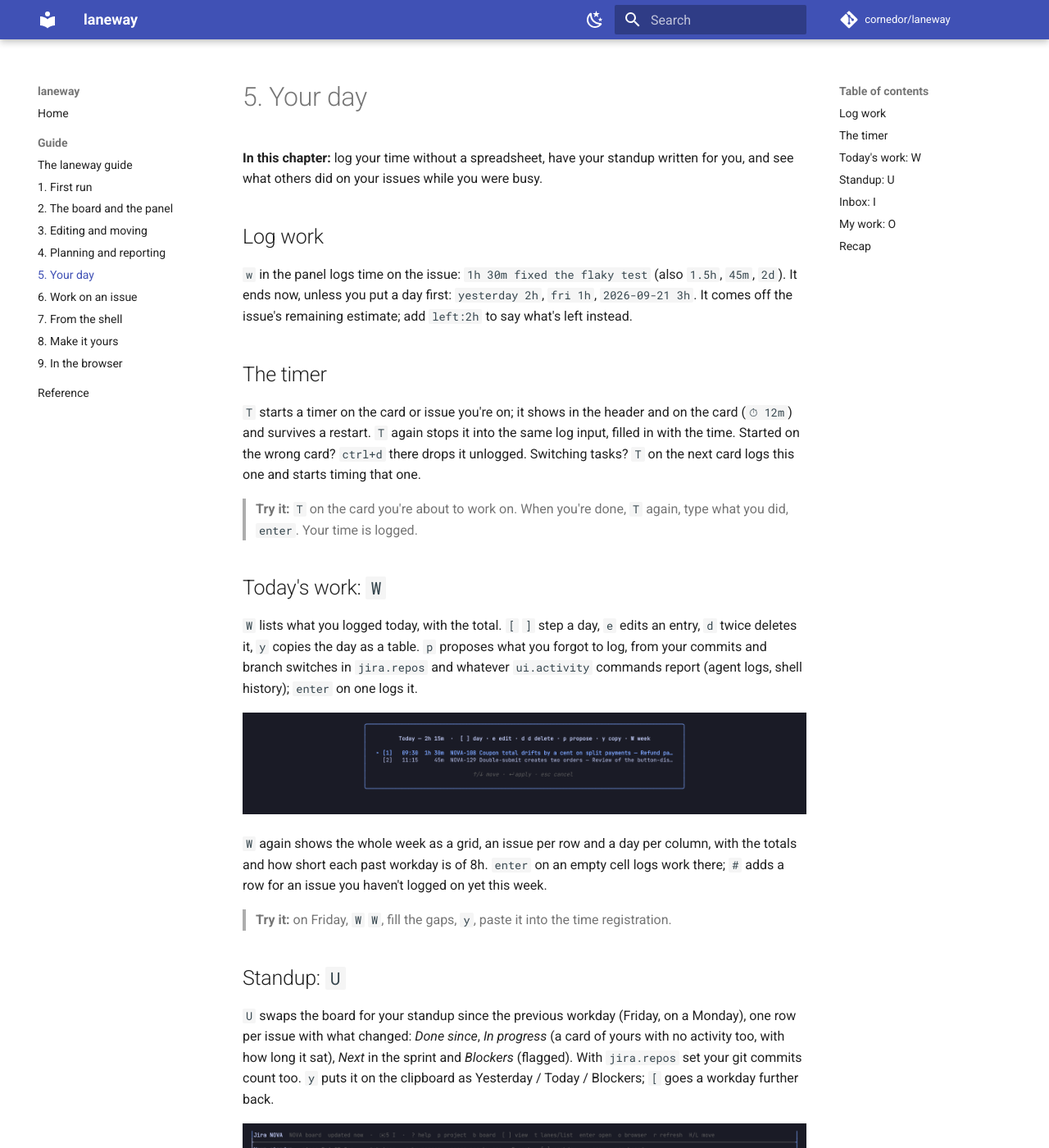
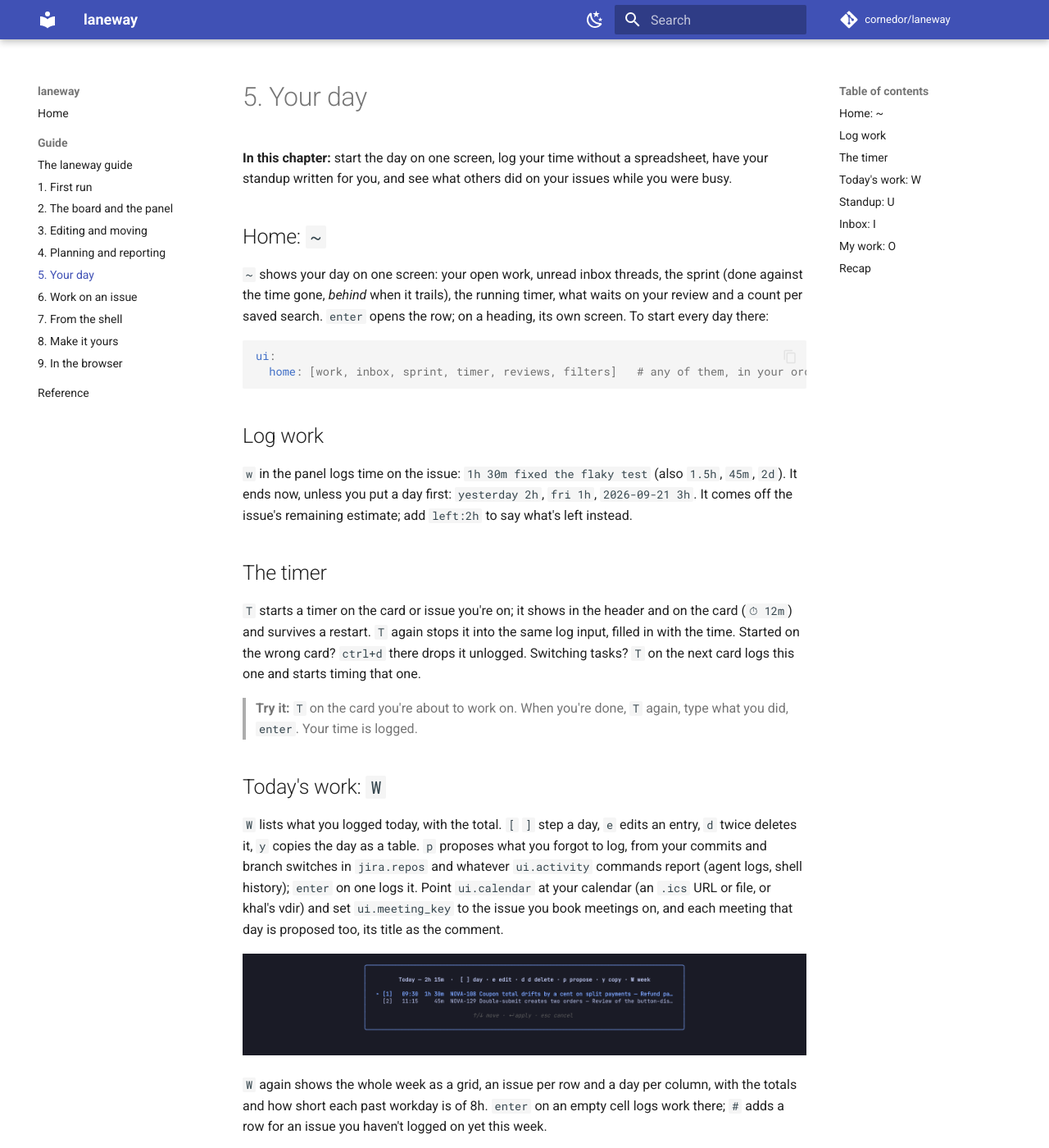
Before and after one commit to cornedor/laneway, an MkDocs documentation site: the page built from docs/guide/05-your-day.md, in a window 1280 px wide and 1400 px high. Shown: the whole window at 82% size. Built offline with MkDocs 1.6.1 and Material for MkDocs 9.7.7, drawn with Linux system fonts in a browser that asks for light colours; comment, search, counter and statistics services are not loaded; some of the changed text lies outside the part shown.

Commit message:
Docs for Sprint 14: the home screen (~, g h, ui.home), calendar meetings in proposals and planning capacity LAN-495
Co-Authored-By: Claude Opus 5.5 <noreply@anthropic.com>
Claude-Session: https://claude.ai/code/session_01VeWKfmkJFy4UmdkSrqtyDz

````diff
--- a/docs/guide/05-your-day.md
+++ b/docs/guide/05-your-day.md
@@ -1,8 +1,20 @@
 # 5. Your day
 
-**In this chapter:** log your time without a spreadsheet, have your standup
-written for you, and see what others did on your issues while you were
-busy.
+**In this chapter:** start the day on one screen, log your time without a
+spreadsheet, have your standup written for you, and see what others did on
+your issues while you were busy.
+
+## Home: `~`
+
+`~` shows your day on one screen: your open work, unread inbox threads, the
+sprint (done against the time gone, *behind* when it trails), the running
+timer, what waits on your review and a count per saved search. `enter`
+opens the row; on a heading, its own screen. To start every day there:
+
+```yaml
+ui:
+  home: [work, inbox, sprint, timer, reviews, filters]   # any of them, in your order
+```
 
 ## Log work
 
@@ -28,7 +40,10 @@ this one and starts timing that one.
 edits an entry, `d` twice deletes it, `y` copies the day as a table. `p`
 proposes what you forgot to log, from your commits and branch switches in
 `jira.repos` and whatever `ui.activity` commands report (agent logs, shell
-history); `enter` on one logs it.
+history); `enter` on one logs it. Point `ui.calendar` at your calendar (an
+`.ics` URL or file, or khal's vdir) and set `ui.meeting_key` to the issue you
+book meetings on, and each meeting that day is proposed too, its title as
+the comment.
 
 ![Today's worklogs](../screenshots/worklogs.png)
 
@@ -80,8 +95,9 @@ grouped by status. `ui.my_work_jql` changes what it asks.
 
 ## Recap
 
-- `w` logs work, `T` times it, `W` shows the day (`p` proposes the gaps),
-  `W` again the week.
+- `~` is your day on one screen; `ui.home` starts there.
+- `w` logs work, `T` times it, `W` shows the day (`p` proposes the gaps,
+  meetings included), `W` again the week.
 - `U` writes your standup, `tab` there the team's.
 - `I` shows what others did, `O` all your work.
 
````
Also changed, not shown: README.md (+4 -2 lines), docs/guide/04-planning-and-reporting.md (+3 -1 lines), docs/guide/09-in-the-browser.md (+2 -1 lines).
